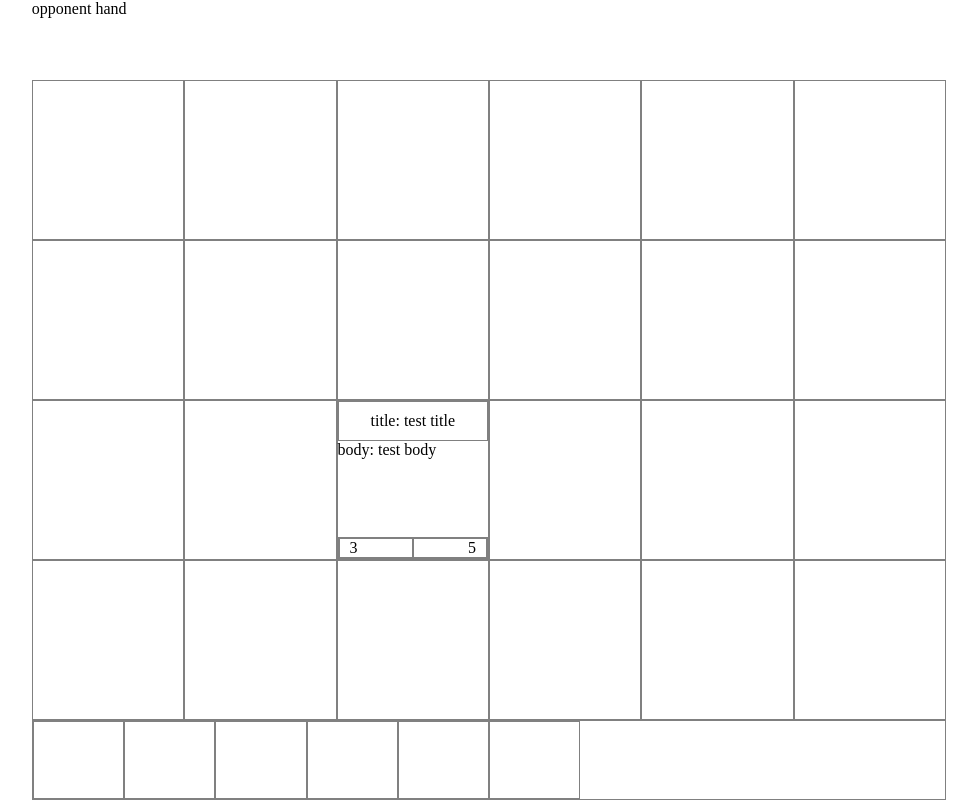
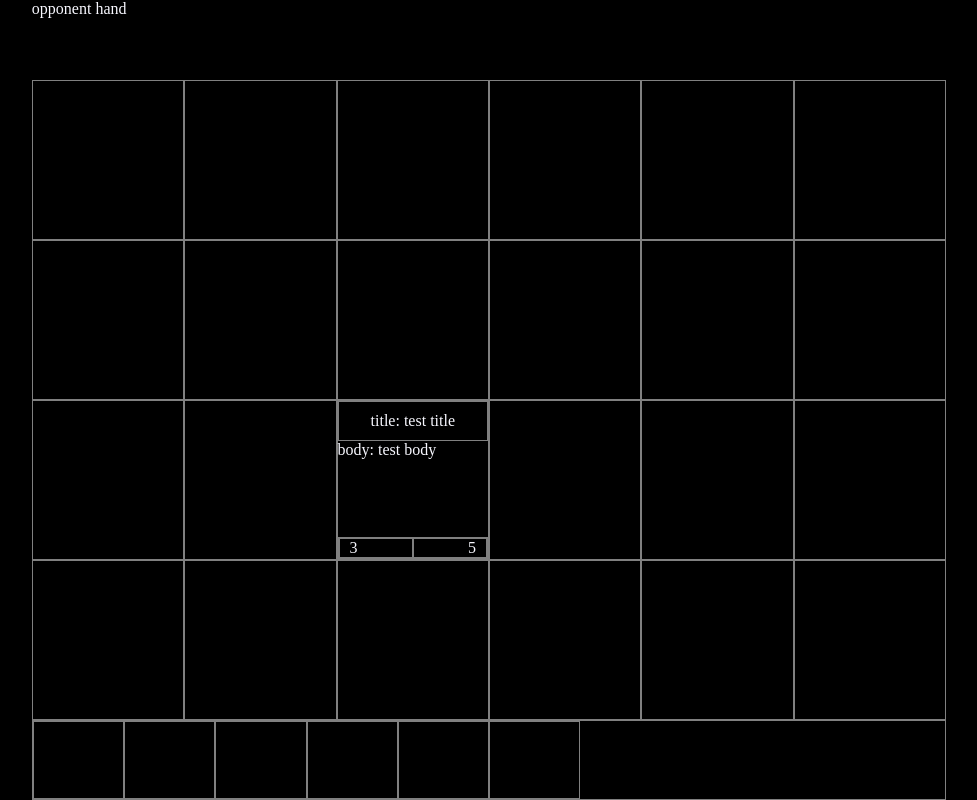
Before and after one commit to andysalerno/SaltEngine, a website built with webpack: page webclient/src/index.html in a window 1280 px wide. Shown: the whole page, without its empty margins (151-1128 px from the left). Built offline with nearby package versions, Linux system fonts and the light colour scheme; no server answers.

Commit message:
Color change

```diff
--- a/webclient/src/style.css
+++ b/webclient/src/style.css
@@ -1,5 +1,10 @@
 body {
+    background-color: black;
     margin: 0;
+}
+
+div {
+    color: ghostwhite
 }
 
 .wrapper {
```
